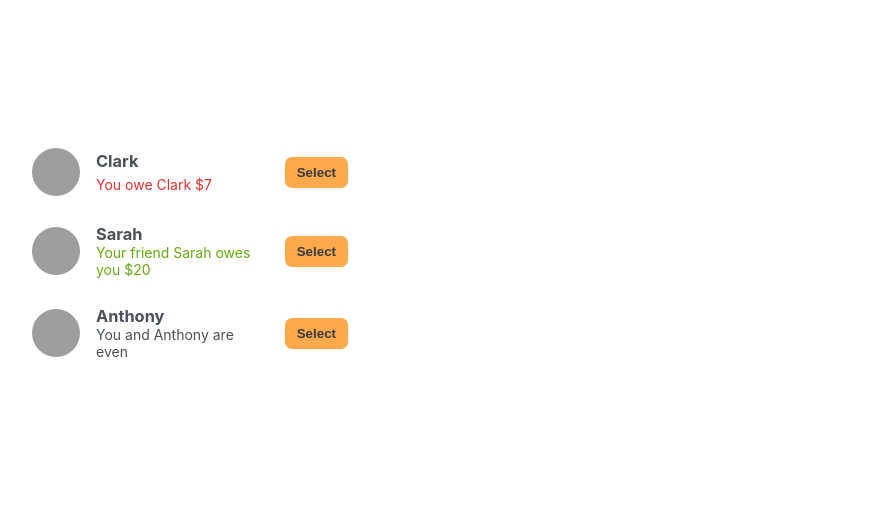
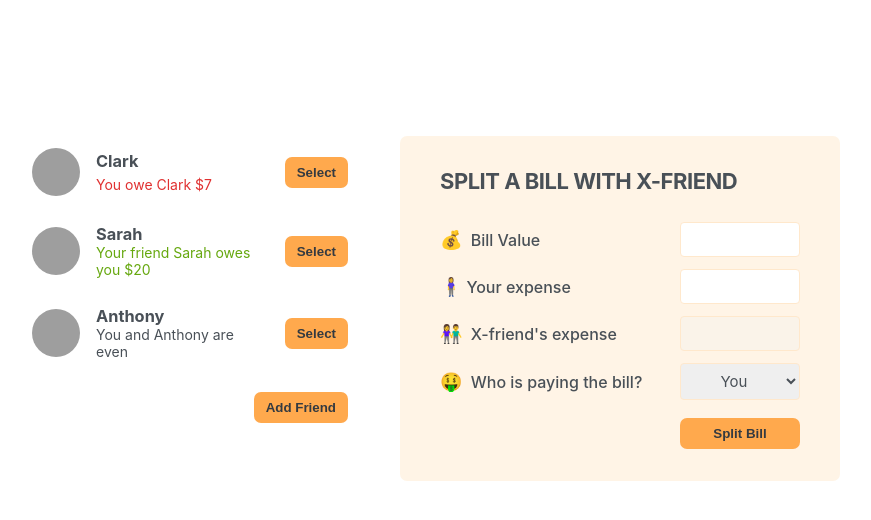
Before and after one commit to amyspencerproject/eat-n-split, a React (Vite) app: page / in a window 1280 px wide. Shown: the top 520 px of the page, without its empty margins (210-1081 px from the left). Built offline with nearby package versions, Linux system fonts and the light colour scheme; grey boxes are pictures that could not be loaded.

Commit message:
Add state and button functionality for Add Friend button

```diff
--- a/src/App.jsx
+++ b/src/App.jsx
@@ -1,3 +1,5 @@
+import { useState } from "react";
+
 const initialFriends = [
   {
     id: 118836,
@@ -20,12 +22,32 @@
 ];
 
 export default function App() {
+  const [showAddFriend, setShowAddFriend] = useState(false);
+
+  function handleShowAddFriend() {
+    setShowAddFriend((show) => !show);
+  }
+
   return (
     <div className="app">
       <div className="sidebar">
         <FriendsList />
+        {showAddFriend && <FormAddFriend />}
+
+        <Button onClick={handleShowAddFriend}>
+          {showAddFriend ? "Close" : "Add Friend"}
+        </Button>
       </div>
+      <FormSpiltBill />
     </div>
+  );
+}
+
+function Button({ children, onClick }) {
+  return (
+    <button onClick={onClick} className="button">
+      {children}
+    </button>
   );
 }
 
@@ -57,8 +79,46 @@
           Your friend {friend.name} owes you ${Math.abs(friend.balance)}
         </p>
       )}
-
-      <button className="button"> Select </button>
+      <Button>Select</Button>
     </li>
   );
 }
+
+function FormAddFriend() {
+  return (
+    <form className="form-add-friend">
+      <label>👫 Friend Name</label>
+      <input type="text" />
+
+      <label>🌅 Image URL</label>
+      <input type="text" />
+
+      <button className="button">Add</button>
+    </form>
+  );
+}
+
+function FormSpiltBill() {
+  return (
+    <form className="form-split-bill">
+      <h2>Split a bill with X-friend</h2>
+
+      <label>💰 Bill Value</label>
+      <input type="text" />
+
+      <label>🧍‍♀️Your expense</label>
+      <input type="text" />
+
+      <label>👫 X-friend's expense</label>
+      <input type="text" disabled />
+
+      <label>🤑 Who is paying the bill?</label>
+      <select>
+        <option value="user">You</option>
+        <option value="friend">X-friend</option>
+      </select>
+
+      <Button>Split Bill</Button>
+    </form>
+  );
+}
```
